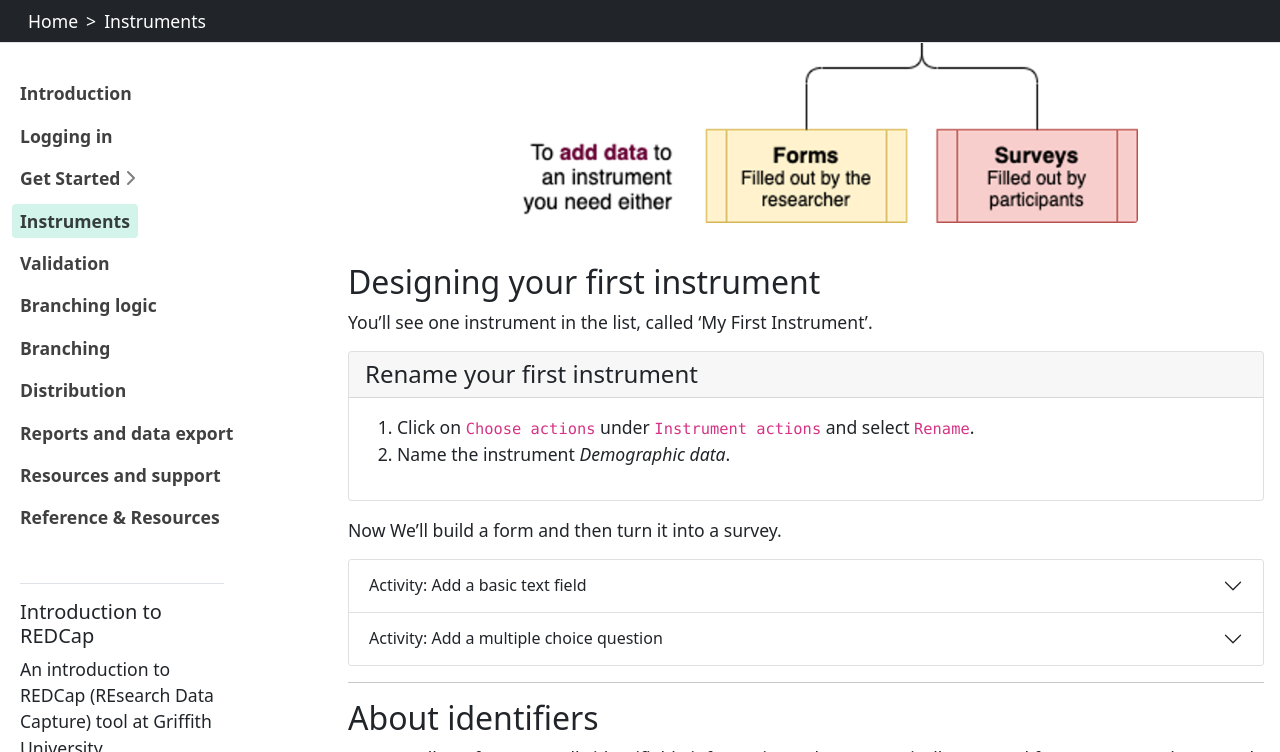
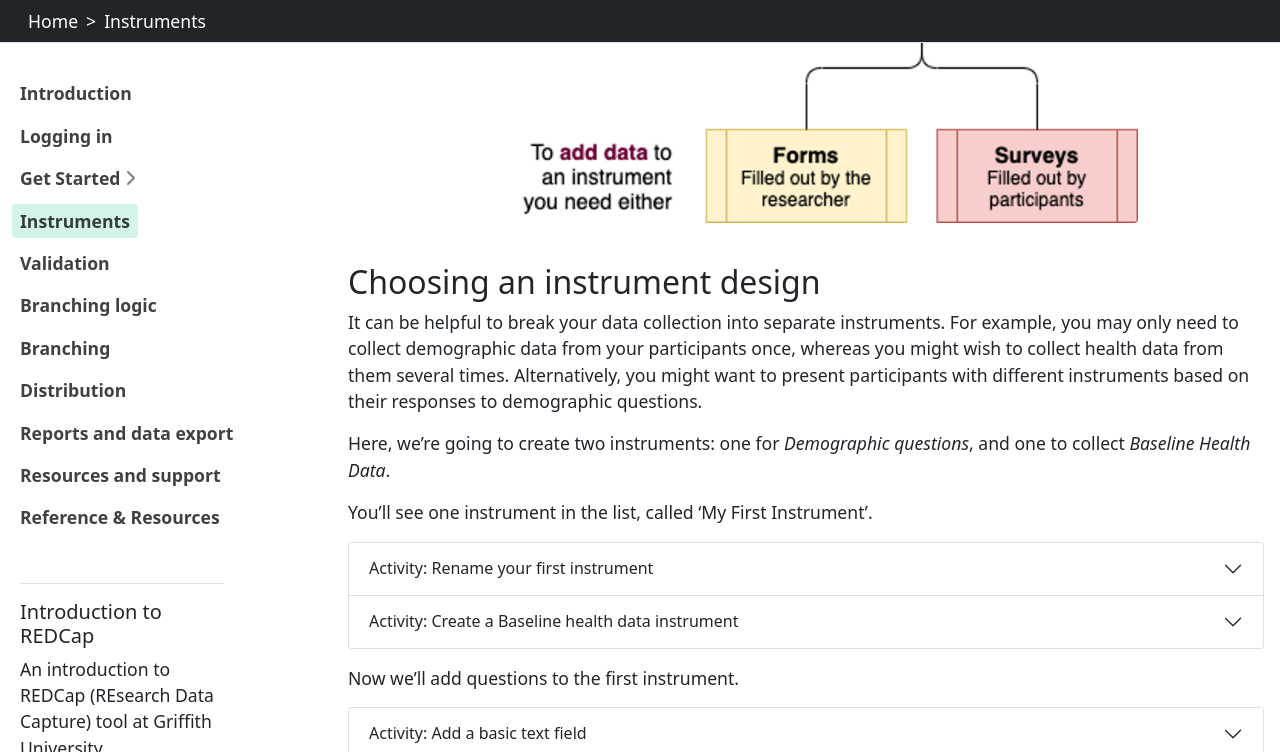
Before and after one commit to GriffithUniLibrary/redcap-intro-old-23, a Jekyll site: the page built from content/3-instruments.md, in a window 1280 px wide and 900 px high, scrolled down 590 px, cut to the strip 0-752 px from the top of the window. Built offline with Jekyll 4.4.1, drawn with Linux system fonts in a browser that asks for light colours.

Commit message:
Accordions

```diff
--- a/content/3-instruments.md
+++ b/content/3-instruments.md
@@ -11,31 +11,46 @@ There are two ways to add data to an instrument: **forms** and **surveys**. They
 
 {% include figure.html img="instruments-forms-surveys.png" alt="Instruments, forms and surveys." width="75%" %}
 
-## Designing your first instrument
+## Choosing an instrument design
+
+It can be helpful to break your data collection into separate instruments. For example, you may only need to collect demographic data from your participants once, whereas you might wish to collect health data from them several times. Alternatively, you might want to present participants with different instruments based on their responses to demographic questions.
+
+Here, we're going to create two instruments: one for *Demographic questions*, and one to collect *Baseline Health Data*.
 
 You'll see one instrument in the list, called 'My First Instrument'.
 
-{% capture text %}
+{% capture renameinstrument %}
+
 1. Click on `Choose actions` under `Instrument actions` and select `Rename`.
 2. Name the instrument *Demographic data*.
 {% endcapture %}
-{% include card.html header="Rename your first instrument" text=text %}
 
-Now We’ll build a form and then turn it into a survey.
+{% capture baseline %}
+
+1. Click `Create` a new instrument from scratch.
+2. Click `Add instrument here`
+3. Name your instrument *Baseline Health Data*.
+{% endcapture %}
+
+{% include accordion.html title1="Activity: Rename your first instrument" text1=renameinstrument title2="Activity: Create a Baseline health data instrument" text2=baseline open=false %}
+
+Now we’ll add questions to the first instrument.
 
 {% capture buildform %}
+
 1. Click on `My First Instrument`
 2. Click `Add Field`
 3. Choose `Text Box`
 4. In the `Field` Label, type *Family Name* (this gets displayed to your participants)
 5. In the `Field` Name, type *name_family* (this gets stored as a column header in your database)
 6. In the `Required` field, select “Yes”.
-7. In the `Identifier?` Field, select “Yes”. (Identifiable information can be flagged so as to remove it from exports.)
+7. In the `Identifier?` Field, select “Yes”. (Identifiable information can be flagged to restrict it from export.)
 8. Click `Save`.
 9. Repeat the process to add the field Given Name (name_given)
 {% endcapture %}
 
 {% capture multiplechoice %}
+
 1. Click `Add field`.
 2. Choose `Multiple choice - Radio buttons` from the drop-down list.
 3. Type *Gender* in the `Field` Label and *gender* in the `Variable Name`.
```
Also changed, not shown: content/4-validation.md (+3 -13 lines).
